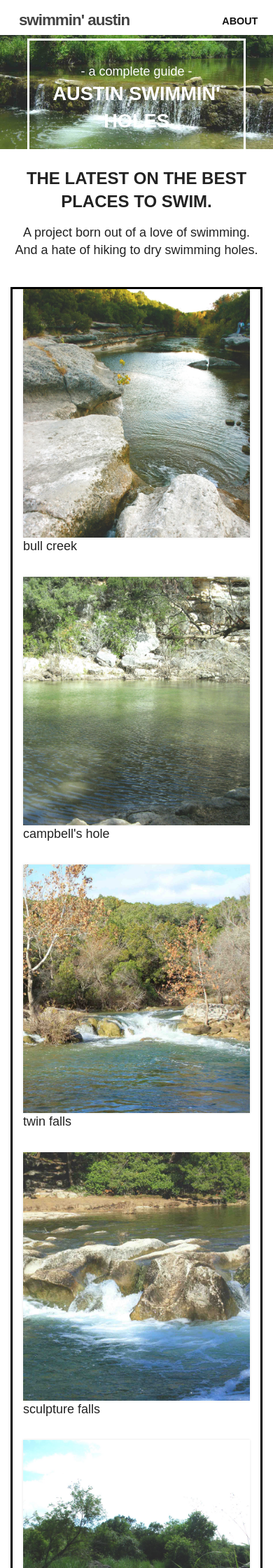
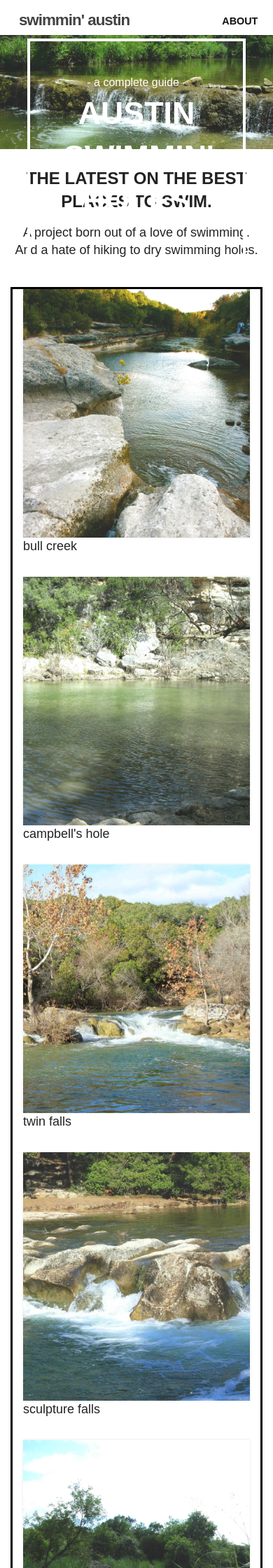
Before and after one commit to stephskaggs/swimnaustin, a Jekyll site: the page built from index.html, in a window 390 px wide. Shown: the top 2240 px of the page at 70% size. Built offline with Jekyll 4.4.1, drawn with Linux system fonts in a browser that asks for light colours.

Commit message:
trying to get media query to work

```diff
--- a/_sass/_layout.scss
+++ b/_sass/_layout.scss
@@ -179,13 +179,15 @@
 .headline {
     border: solid #FFFFFF 3px;
     text-align: center;
-    padding: 2em;
+    // padding: 2em;
+    padding-top: 2em;
+    padding-bottom: 2em;
     position: absolute;
-    top: 26%;
-    width: 80%;
+    top: 28%;
+    width: 94%;
     z-index: 1000;
-    margin-left: 10%;
-    margin-right: 10%;
+    margin-left: 3%;
+    margin-right: 3%;
     color: #FFFFFF;
 
     h1 {
@@ -201,43 +203,55 @@
     padding-bottom: 0;
     margin-bottom: 0;
     text-shadow: grey-color-light 0.1em 0.1em 0.2em;
-
+    font-size: 1em;
     }
 
-    @include media-query($tablet) {
-        border: solid #FFFFFF 3px;
-        padding: .5em;
-        width: 90%;
-        margin-right: 5%;
-        margin-left: 5%;
-        top: 40%;
+    // @include media-query($tablet) {
+    //     // border: solid #FFFFFF 3px;
+    //     border: solid purple 3px;
+    //     // padding: .5em;
+    //     // width: 80%;
+    //     // margin-right: 5%;
+    //     // margin-left: 5%;
+    //     // top: 40%;
+
+
+    //         h1 {
+    //             font-size: 10em;
+    //         }
+
+    //         h2 {
+    //             font-size: 10em;
+    //         }
+    // }
+
+    @include media-query($laptop) {
+            border: solid #FFFFFF 4px;
+            text-align: center;
+            padding: 3em;
+            position: absolute;
+            top: 26%;
+            width: 80%;
+            z-index: 1000;
+            margin-left: 10%;
+            margin-right: 10%;
+            color: #FFFFFF;
 
             h1 {
-                font-size: 5rem;
+            font-weight: 900;
+            color: #FFFFFF;
+            font-size: 2.8em;
+            text-shadow: grey-color-light 0.1em 0.1em 0.2em;
             }
 
-            h2 {
-                font-size: .4rem;
+            h4 {
+            font-weight: 200;
+            color: #FFFFFF;
+            padding-bottom: 0;
+            margin-bottom: 0;
+            text-shadow: grey-color-light 0.1em 0.1em 0.2em;
             }
     }
-
-      @include media-query($phone) {
-        border: solid #FFFFFF 3px;
-        padding: .3em;
-        width: 95%;
-        margin-right: 3%;
-        margin-left: 3%;
-        top: 40%;
-
-            h1 {
-                font-size: .5rem;
-            }
-
-            h2 {
-                font-size: .4rem;
-            }
-    }
-
 }
 
 // @include media-query($on-laptop) {
```
Also changed, not shown: css/style.css (+0 -26 lines).
